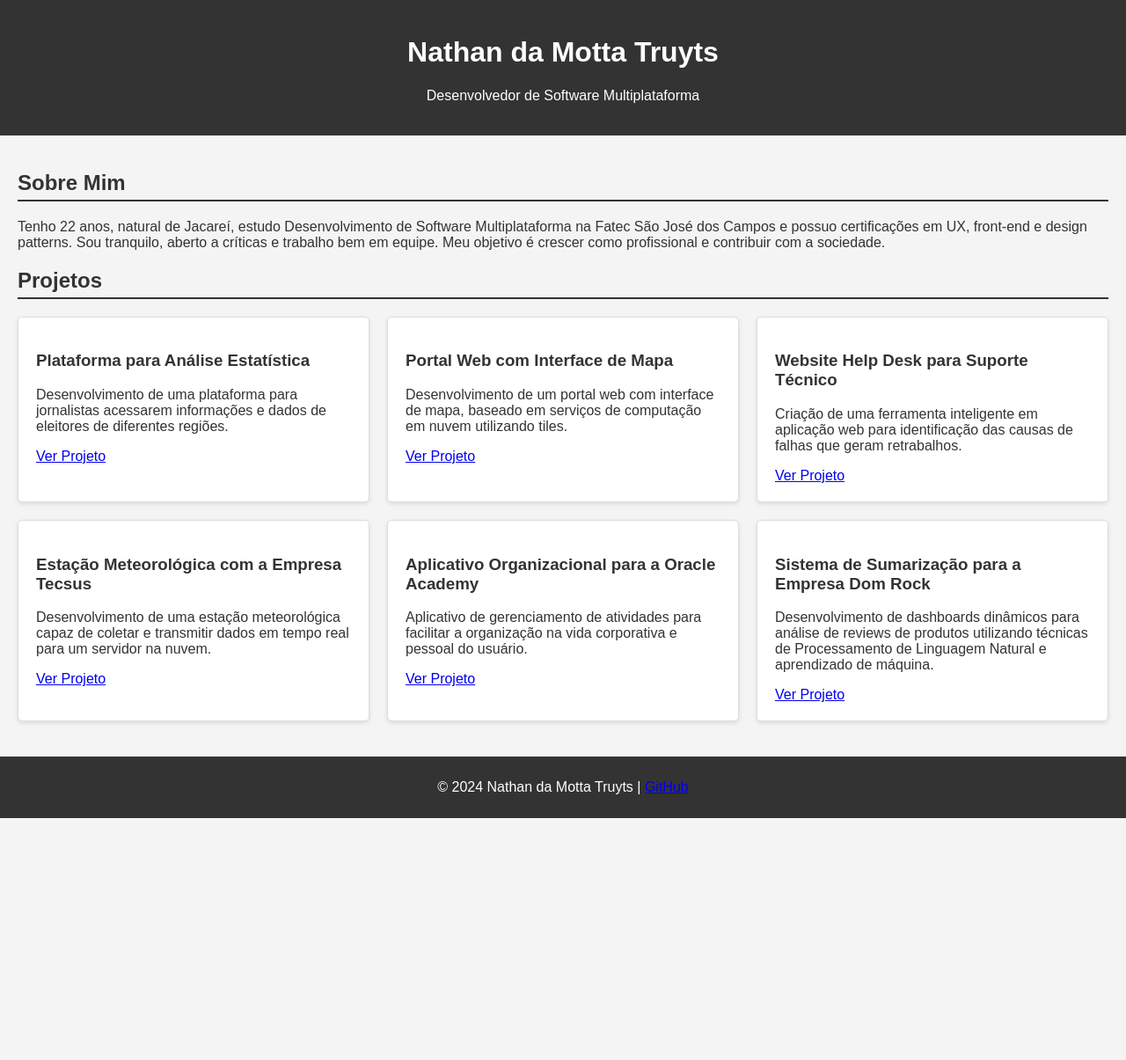
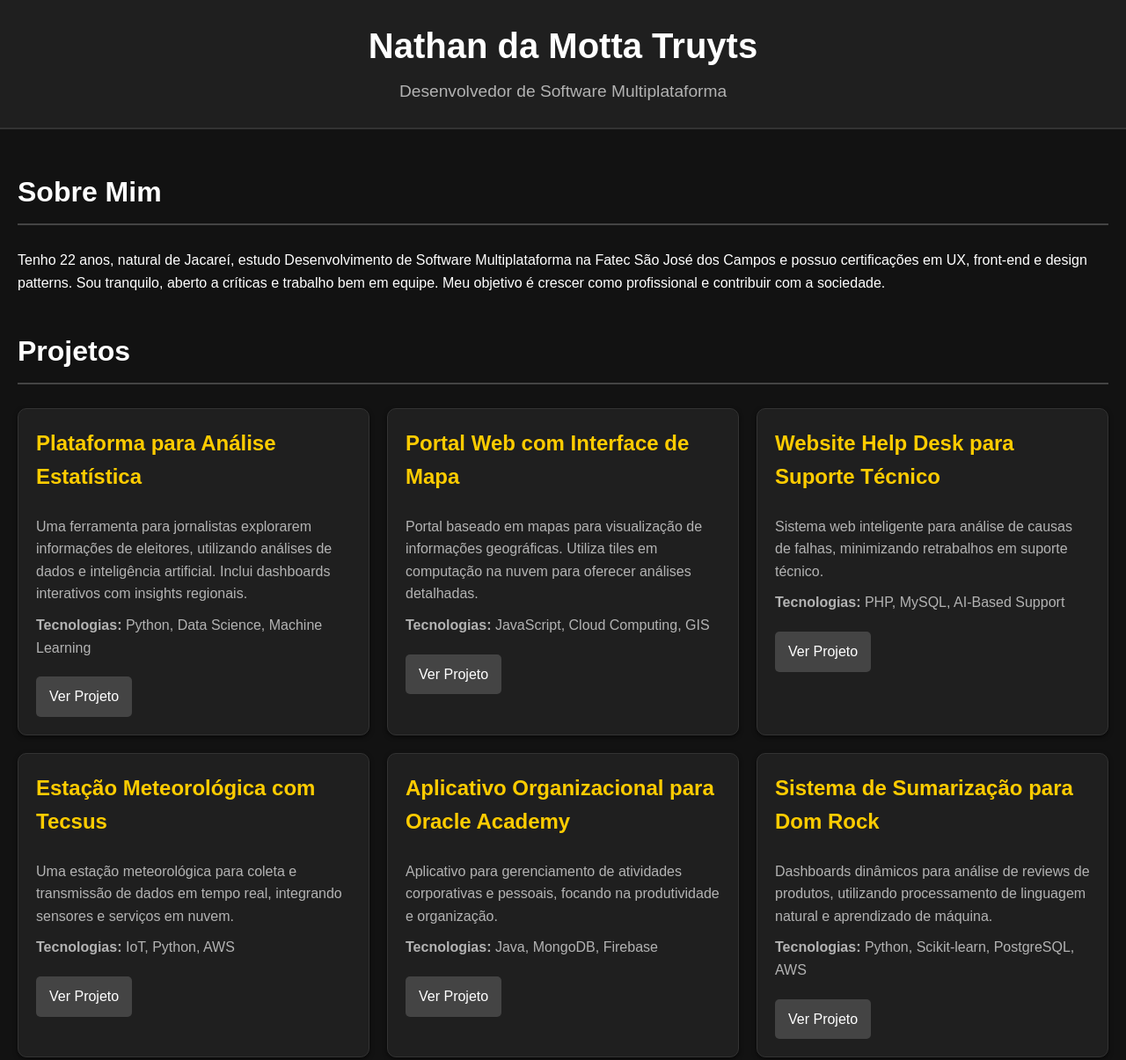
Before and after one commit to fatec-sjc-dsm-portfolio/ra1461392111026, a plain HTML site: page index.html in a window 1280 px wide. Shown: the top 1205 px of the page at 88% size. Before the commit the page ends 930 px from the top, so only its background shows below. Drawn offline with Linux system fonts and the light colour scheme.

Commit message:
Melhorias visuais e tema escuro

```diff
--- a/assets/scripts/main.js
+++ b/assets/scripts/main.js
@@ -1,32 +1,38 @@
 const projects = [
     {
         name: "Plataforma para Análise Estatística",
-        description: "Desenvolvimento de uma plataforma para jornalistas acessarem informações e dados de eleitores de diferentes regiões.",
+        description: "Uma ferramenta para jornalistas explorarem informações de eleitores, utilizando análises de dados e inteligência artificial. Inclui dashboards interativos com insights regionais.",
+        technologies: "Python, Data Science, Machine Learning",
         link: "https://github.com/grupo-3dsm/repo_pi"
     },
     {
         name: "Portal Web com Interface de Mapa",
-        description: "Desenvolvimento de um portal web com interface de mapa, baseado em serviços de computação em nuvem utilizando tiles.",
+        description: "Portal baseado em mapas para visualização de informações geográficas. Utiliza tiles em computação na nuvem para oferecer análises detalhadas.",
+        technologies: "JavaScript, Cloud Computing, GIS",
         link: "https://github.com/grupo-3dsm/Sirius-repoP.I"
     },
     {
         name: "Website Help Desk para Suporte Técnico",
-        description: "Criação de uma ferramenta inteligente em aplicação web para identificação das causas de falhas que geram retrabalhos.",
+        description: "Sistema web inteligente para análise de causas de falhas, minimizando retrabalhos em suporte técnico.",
+        technologies: "PHP, MySQL, AI-Based Support",
         link: "https://github.com/Grupo2-DSM/Api-3dsm-2022"
     },
     {
-        name: "Estação Meteorológica com a Empresa Tecsus",
-        description: "Desenvolvimento de uma estação meteorológica capaz de coletar e transmitir dados em tempo real para um servidor na nuvem.",
+        name: "Estação Meteorológica com Tecsus",
+        description: "Uma estação meteorológica para coleta e transmissão de dados em tempo real, integrando sensores e serviços em nuvem.",
+        technologies: "IoT, Python, AWS",
         link: "https://github.com/Conveccao/conveccao-documentacao"
     },
     {
-        name: "Aplicativo Organizacional para a Oracle Academy",
-        description: "Aplicativo de gerenciamento de atividades para facilitar a organização na vida corporativa e pessoal do usuário.",
+        name: "Aplicativo Organizacional para Oracle Academy",
+        description: "Aplicativo para gerenciamento de atividades corporativas e pessoais, focando na produtividade e organização.",
+        technologies: "Java, MongoDB, Firebase",
         link: "https://github.com/TheAchieversDSM/API-2023.2-Back-End"
     },
     {
-        name: "Sistema de Sumarização para a Empresa Dom Rock",
-        description: "Desenvolvimento de dashboards dinâmicos para análise de reviews de produtos utilizando técnicas de Processamento de Linguagem Natural e aprendizado de máquina.",
+        name: "Sistema de Sumarização para Dom Rock",
+        description: "Dashboards dinâmicos para análise de reviews de produtos, utilizando processamento de linguagem natural e aprendizado de máquina.",
+        technologies: "Python, Scikit-learn, PostgreSQL, AWS",
         link: "https://github.com/TheAchieversDSM/API-2024.1"
     }
 ];
@@ -40,6 +46,7 @@ projects.forEach(project => {
     projectCard.innerHTML = `
         <h3>${project.name}</h3>
         <p>${project.description}</p>
+        <p><strong>Tecnologias:</strong> ${project.technologies}</p>
         <a href="${project.link}" target="_blank">Ver Projeto</a>
     `;
 
--- a/style.css
+++ b/style.css
@@ -1,46 +1,106 @@
+/* Tema Escuro */
 body {
-    font-family: Arial, sans-serif;
+    font-family: 'Arial', sans-serif;
     margin: 0;
     padding: 0;
-    background-color: #f4f4f4;
-    color: #333;
+    background-color: #121212;
+    color: #ffffff;
+    line-height: 1.6;
 }
 
 header {
-    background: #333;
+    background-color: #1f1f1f;
     color: #fff;
-    padding: 20px;
+    padding: 20px 10px;
     text-align: center;
+    border-bottom: 2px solid #333;
+}
+
+header h1 {
+    margin: 0;
+    font-size: 2.5em;
+}
+
+header p {
+    margin: 5px 0;
+    font-size: 1.2em;
+    color: #b3b3b3;
 }
 
 main {
     padding: 20px;
 }
 
+section {
+    margin-bottom: 40px;
+}
+
 h2 {
-    border-bottom: 2px solid #333;
-    padding-bottom: 5px;
+    font-size: 2em;
+    border-bottom: 2px solid #444;
+    padding-bottom: 10px;
 }
 
 .projects-grid {
     display: grid;
     grid-template-columns: repeat(auto-fit, minmax(300px, 1fr));
     gap: 20px;
-    margin-top: 20px;
 }
 
 .project-card {
-    background: #fff;
-    border: 1px solid #ddd;
+    background: #1f1f1f;
+    border: 1px solid #333;
+    border-radius: 10px;
+    padding: 20px;
+    box-shadow: 0 2px 5px rgba(0, 0, 0, 0.6);
+    transition: transform 0.2s ease-in-out;
+}
+
+.project-card:hover {
+    transform: translateY(-5px);
+    border-color: #575757;
+}
+
+.project-card h3 {
+    margin-top: 0;
+    font-size: 1.5em;
+    color: #ffcc00;
+}
+
+.project-card p {
+    color: #b3b3b3;
+    margin: 10px 0;
+}
+
+.project-card a {
+    display: inline-block;
+    margin-top: 10px;
+    padding: 10px 15px;
+    background: #444;
+    color: #fff;
+    text-decoration: none;
     border-radius: 5px;
-    padding: 20px;
-    box-shadow: 0 2px 5px rgba(0, 0, 0, 0.1);
+    transition: background 0.2s ease-in-out;
+}
+
+.project-card a:hover {
+    background: #ffcc00;
+    color: #000;
 }
 
 footer {
     text-align: center;
-    padding: 10px;
-    background: #333;
-    color: #fff;
-    margin-top: 20px;
+    padding: 20px;
+    background: #1f1f1f;
+    color: #b3b3b3;
+    border-top: 2px solid #333;
 }
+
+footer a {
+    color: #ffcc00;
+    text-decoration: none;
+}
+
+footer a:hover {
+    text-decoration: underline;
+}
```
